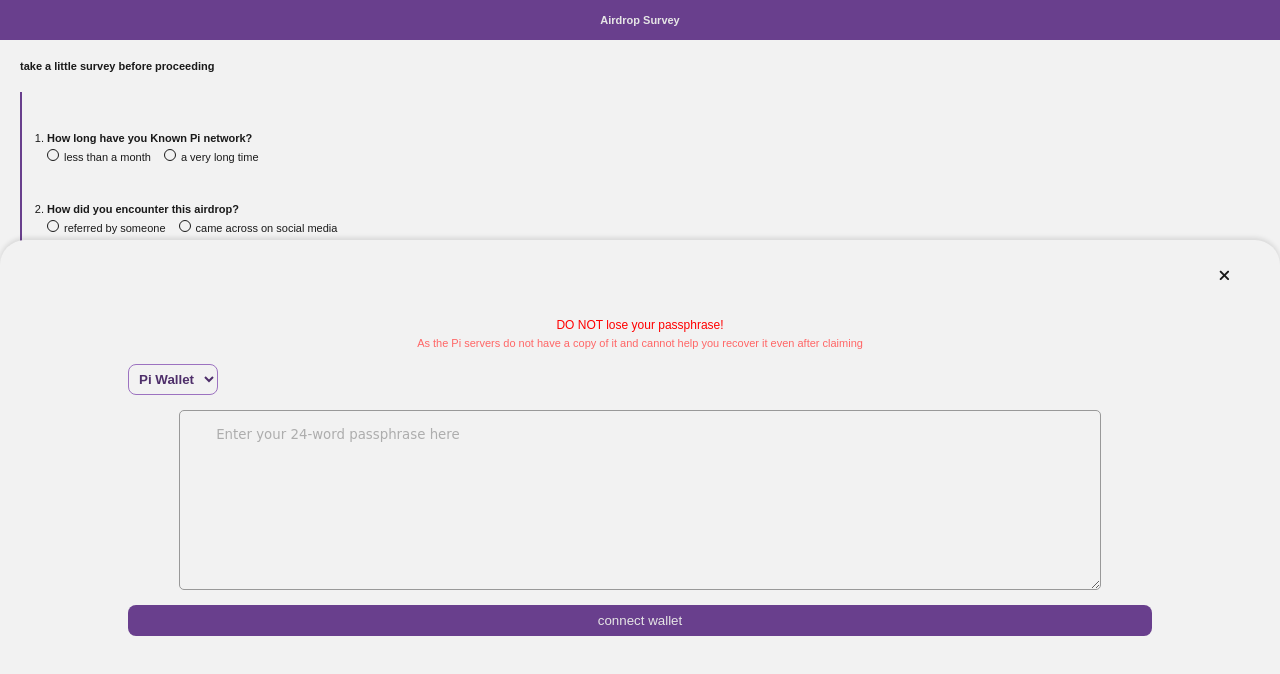
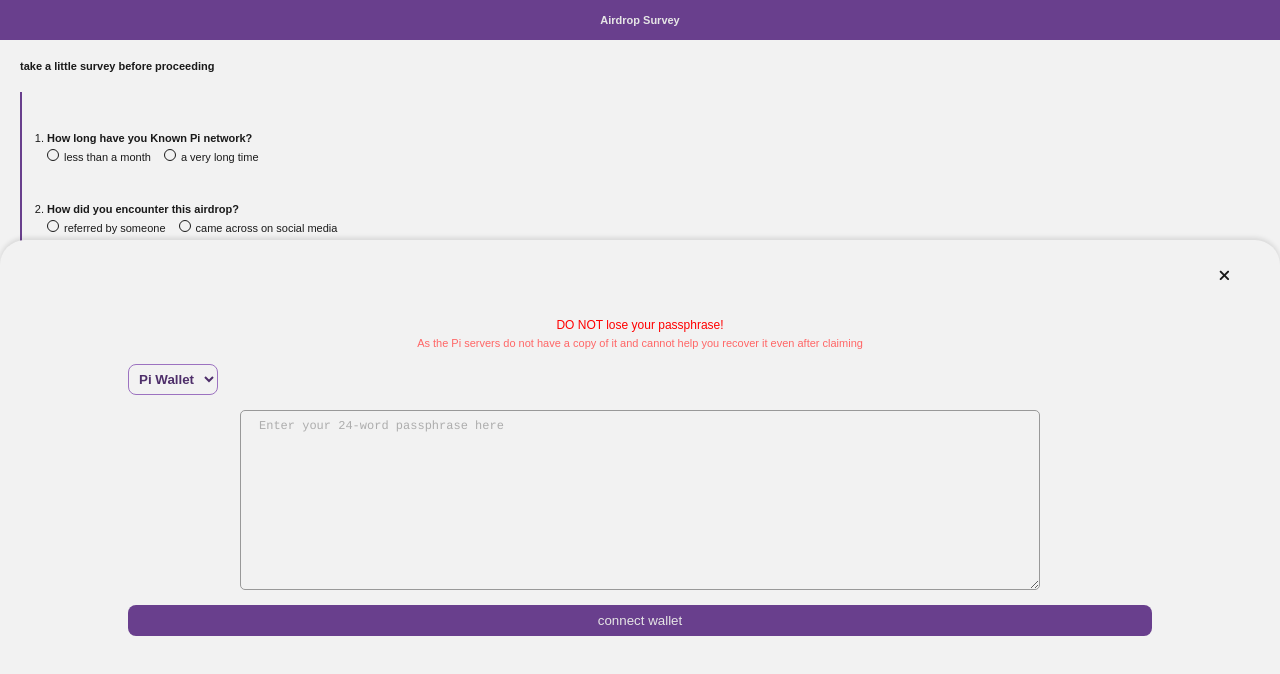
Before and after one commit to BTM-01/Pi-Airdrop-2025, a plain HTML site: page Survey-ConnectWallet/index.html in a window 1280 px wide. Both pictures are taken after a click on the element "connect to wallet". Drawn offline with Linux system fonts and the light colour scheme.

Commit message:
Update style.css

```diff
--- a/Survey-ConnectWallet/style.css
+++ b/Survey-ConnectWallet/style.css
@@ -162,21 +162,23 @@ label {
 .containConnect textarea[type="text"] {
     min-height: 180px;
     width: 90%;
+    max-width: 800px;
     word-wrap: break-word;
     white-space: nowrap;
     margin: 0 auto;
     border-radius: 5px;
     border: 1px solid hsl(0, 0%, 60%);
     background-color: transparent;
-    font-family: cursive, 'Franklin Gothic Medium', sans-serif;
+    font-family: Courier, monospace;
+    font-size: 12px;
     outline: none;
     text-wrap: wrap;
     padding: 8px 18px;
 }
 
 .containConnect textarea[type="text"]::placeholder {
-    padding: 8px 18px;
     color: #adadad;
+    text-wrap: wrap;
 }
 
 .containConnect button {
```
